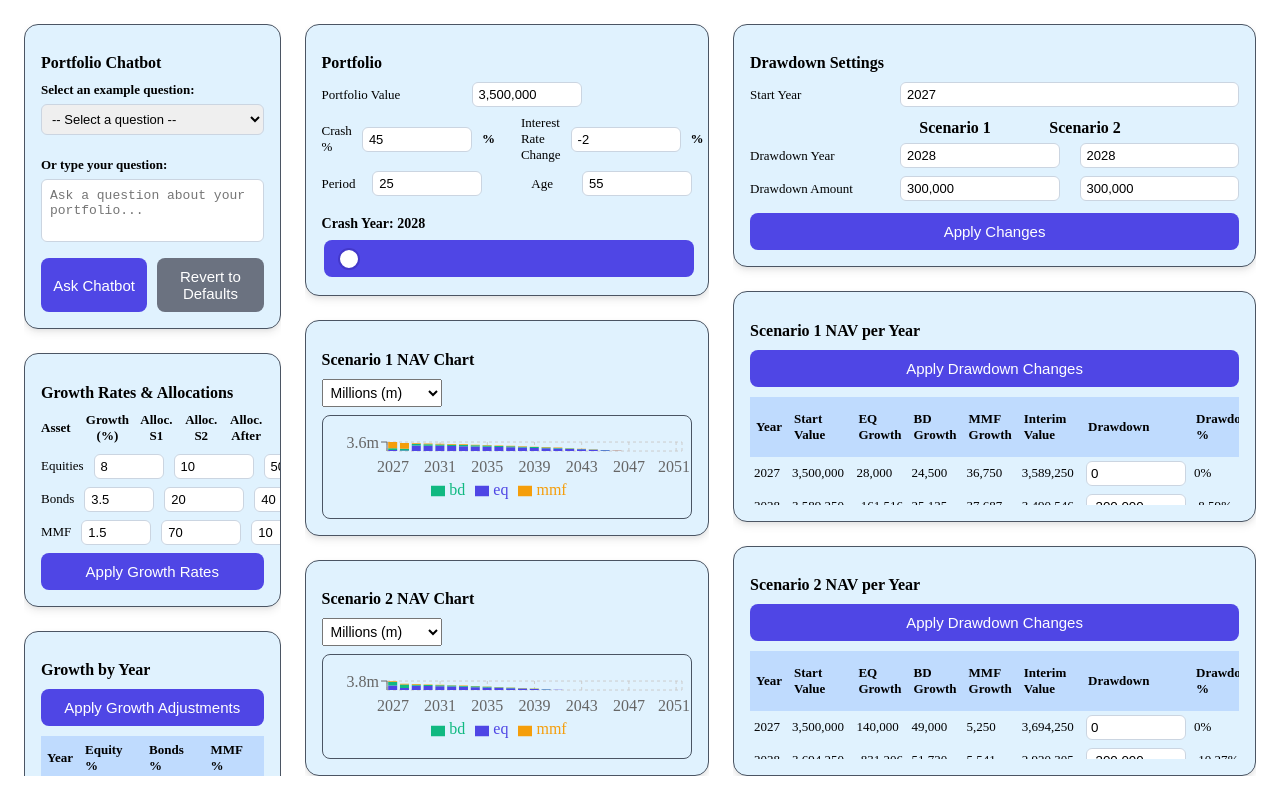
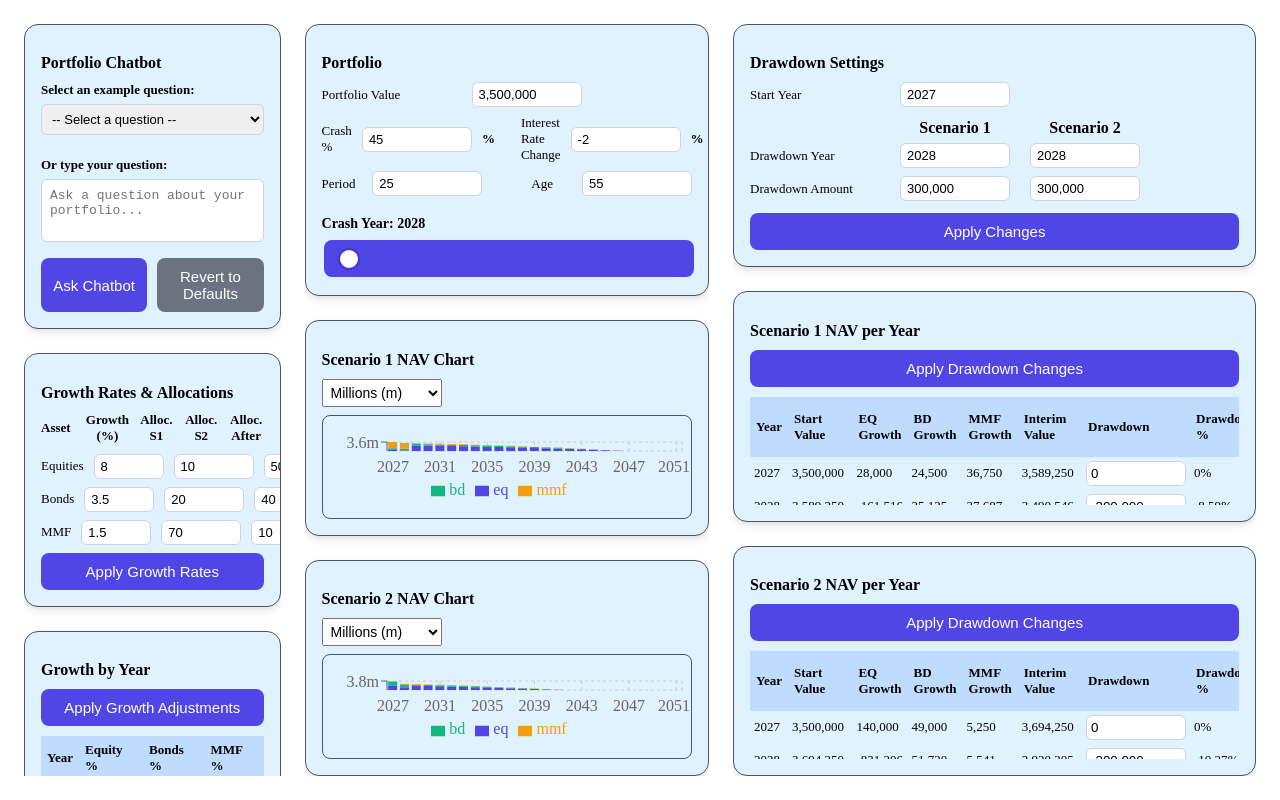
Before and after one commit to GavinTRobb/portfolio-model, a React (Vite) app: page / in a window 1280 px wide. Built offline with nearby package versions, Linux system fonts and the light colour scheme.

Commit message:
Checkpoint: updated DrawdownPanel logic

```diff
--- a/src/components/DrawdownPanel.tsx
+++ b/src/components/DrawdownPanel.tsx
@@ -51,7 +51,7 @@ export default function DrawdownPanel({
           type="number"
           value={drawdownStartYear}
           onChange={(e) => onDrawdownStartYearChange(Number(e.target.value))}
-          style={{ width: 110 }}
+          style={{ width: 110, maxWidth: 110, flex: "none" }}
         />
       </div>
 
@@ -69,13 +69,13 @@ export default function DrawdownPanel({
           type="number"
           value={drawdownYearS1}
           onChange={(e) => onDrawdownYearS1Change(Number(e.target.value))}
-          style={{ width: 110 }}
+          style={{ width: 110, maxWidth: 110, flex: "none" }}
         />
         <input
           type="number"
           value={drawdownYearS2}
           onChange={(e) => onDrawdownYearS2Change(Number(e.target.value))}
-          style={{ width: 110, marginLeft: "10px" }}
+          style={{ width: 110, maxWidth: 110, flex: "none", marginLeft: "10px" }}
         />
       </div>
 
@@ -90,7 +90,7 @@ export default function DrawdownPanel({
             const num = Number(raw);
             if (!isNaN(num)) onDrawdownAmountS1Change(num);
           }}
-          style={{ width: 110 }}
+          style={{ width: 110, maxWidth: 110, flex: "none" }}
         />
         <input
           type="text"
@@ -100,7 +100,7 @@ export default function DrawdownPanel({
             const num = Number(raw);
             if (!isNaN(num)) onDrawdownAmountS2Change(num);
           }}
-          style={{ width: 110, marginLeft: "10px" }}
+          style={{ width: 110, maxWidth: 110, flex: "none", marginLeft: "10px" }}
         />
       </div>
 
```
